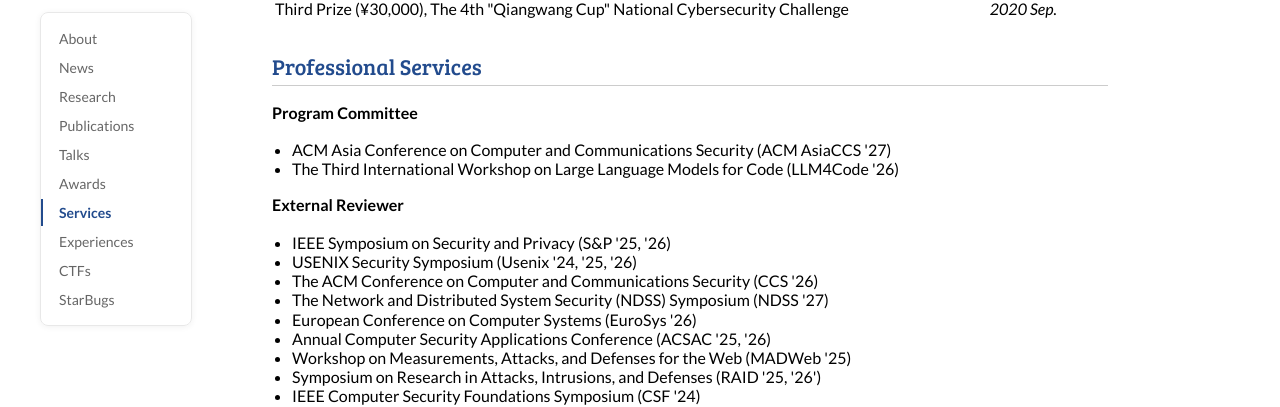
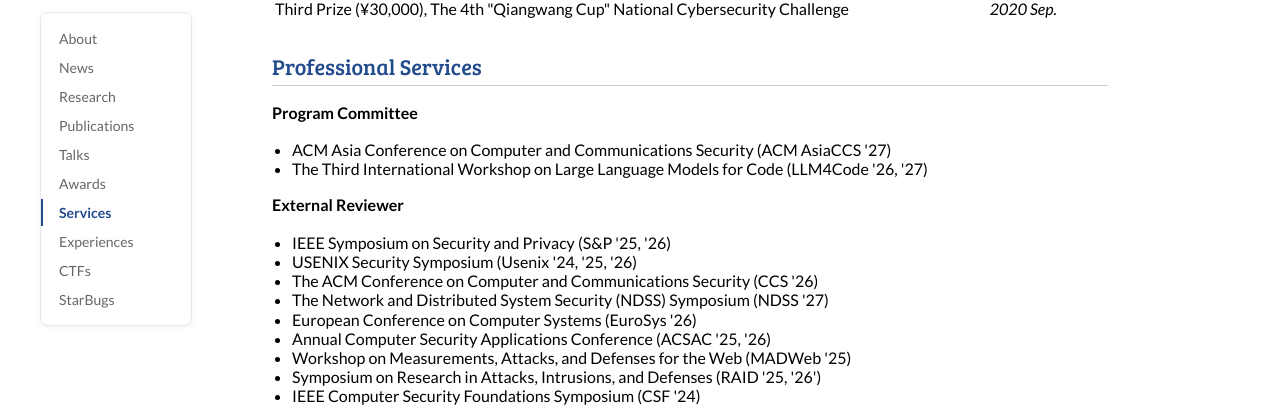
Before and after one commit to jackfromeast/jackfromeast.github.io, a Jekyll site: the page built from _posts/2026-09-17-Minnie.md, in a window 1280 px wide and 900 px high, scrolled down 3419 px. Shown: the part 101-508 px from the top of the window. Built offline with Jekyll 4.4.1, drawn with Linux system fonts in a browser that asks for light colours; a style sheet for code colours, icons or effects is not loaded.

Commit message:
Update LLM4Code workshop years in default.html

```diff
--- a/_layouts/default.html
+++ b/_layouts/default.html
@@ -346,7 +346,7 @@
                 <p><strong>Program Committee</strong></p>
                 <ul style="margin-left: 0px;">
                   <li>ACM Asia Conference on Computer and Communications Security (ACM AsiaCCS '27)</li>
-                  <li>The Third International Workshop on Large Language Models for Code (LLM4Code '26)</li>
+                  <li>The Third International Workshop on Large Language Models for Code (LLM4Code '26, '27)</li>
                 </ul>
 
                 <p><strong>External Reviewer</strong></p>
```
